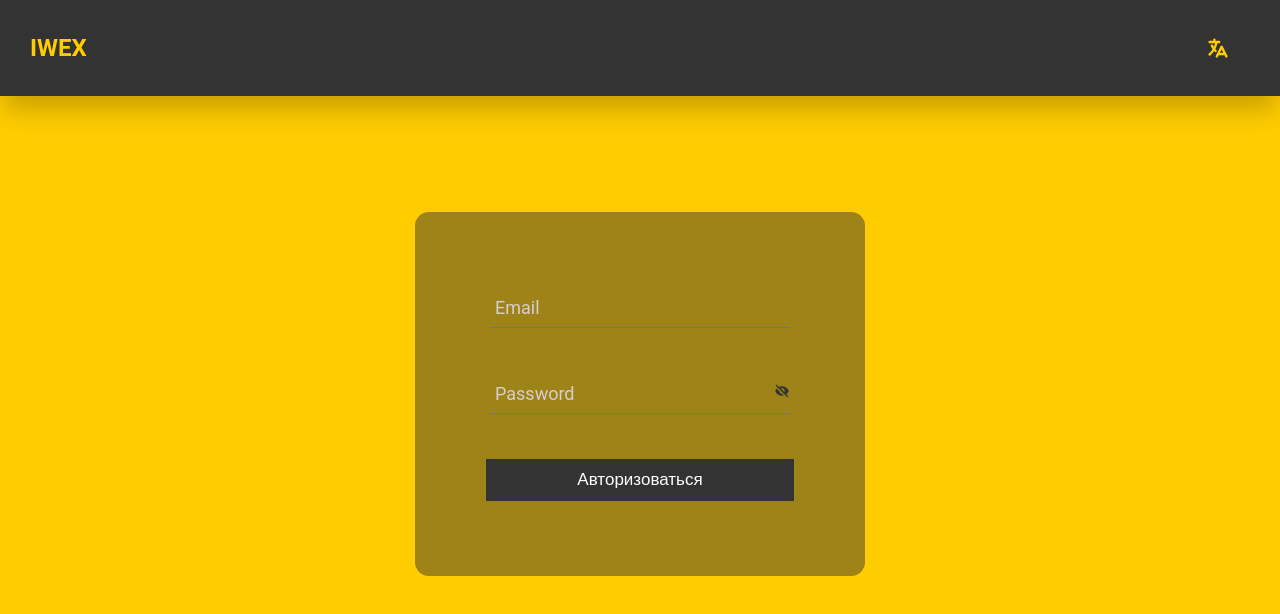
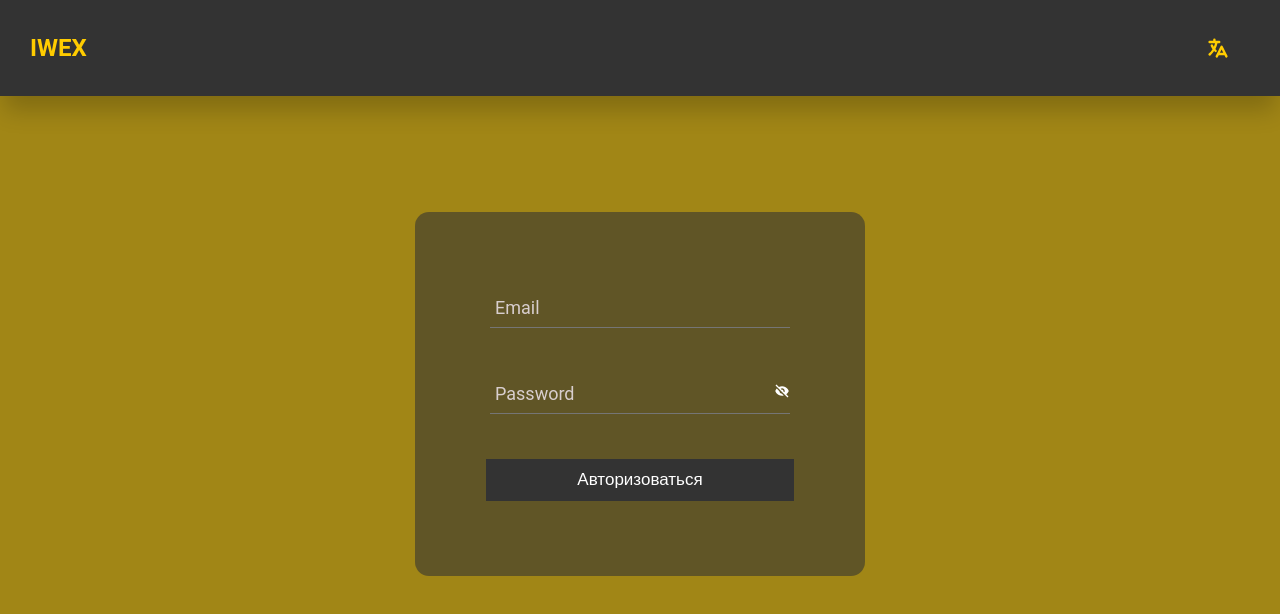
Before and after one commit to k1xd-fr/iwex-crm-master, a Next.js app in the folder frontend/: page /login in a window 1280 px wide. Shown: the top 614 px of the page. Built offline with nearby package versions, Linux system fonts and the light colour scheme; a web font is replaced by a local one.

Commit message:
refresh icon, background

```diff
--- a/frontend/src/components/Login/login.module.sass
+++ b/frontend/src/components/Login/login.module.sass
@@ -2,12 +2,12 @@
   width: 100%
   min-height: 100vh
   // background-position: center
-  background: #ffcc00
+  background: #a18616
   z-index: -18
   position: absolute
 
 .form
-  background: #3333337a
+  background: #33333394
   width: 450px
   display: flex
   margin: 0 auto
@@ -57,7 +57,7 @@
   top: 10px
   cursor: pointer
   right: 0
-  color: #333
+  color: #fff
 
 .label
   color: #d8cece
```
